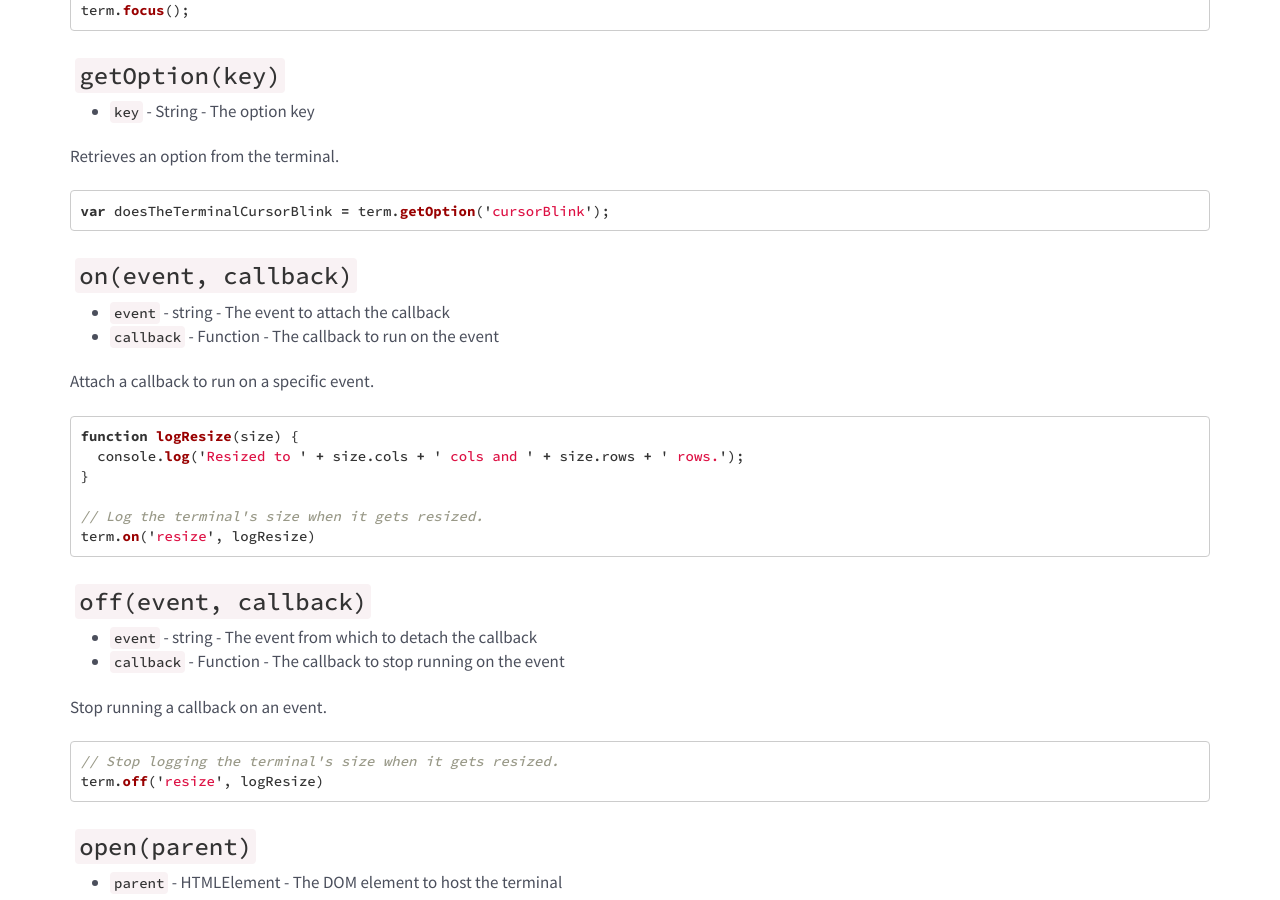
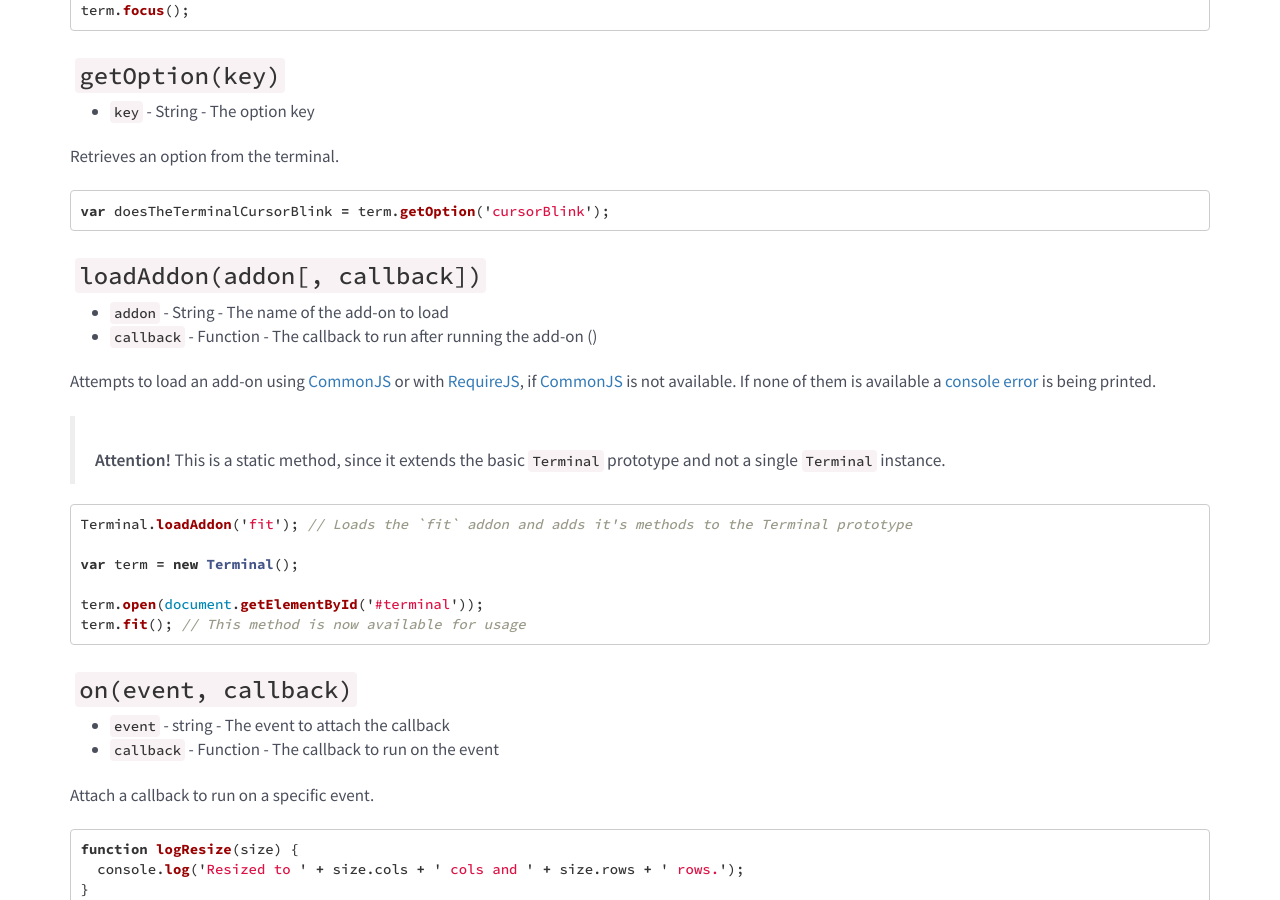
Before and after one commit to xtermjs/xtermjs.org, a Jekyll site: the page built from _docs/api/Terminal.md, in a window 1280 px wide and 900 px high, scrolled down 2607 px. Built offline with Jekyll 4.4.1, drawn with Linux system fonts in a browser that asks for light colours; nearby versions of some CDN libraries.

Commit message:
Document `loadAddon` and add guide for using addons

````diff
--- a/_docs/api/Terminal.md
+++ b/_docs/api/Terminal.md
@@ -133,6 +133,25 @@ Retrieves an option from the terminal.
 ```javascript
 var doesTheTerminalCursorBlink = term.getOption('cursorBlink');
 ```
+
+### `loadAddon(addon[, callback])`
+
+- `addon` - String - The name of the add-on to load
+- `callback` - Function - The callback to run after running the add-on ()
+
+Attempts to load an add-on using [CommonJS](https://nodejs.org/docs/latest/api/modules.html) or with [RequireJS](http://requirejs.org/), if [CommonJS](https://nodejs.org/docs/latest/api/modules.html) is not available. If none of them is available a [console error](https://developer.mozilla.org/es/docs/Web/API/Console/error) is being printed.
+
+> **Attention!** This is a static method, since it extends the basic `Terminal` prototype and not a single `Terminal` instance.
+
+```javascript
+Terminal.loadAddon('fit'); // Loads the `fit` addon and adds it's methods to the Terminal prototype
+
+var term = new Terminal();
+
+term.open(document.getElementById('#terminal'));
+term.fit(); // This method is now available for usage
+```
+
 
 ### `on(event, callback)`
 
--- a/_pages/docs.html
+++ b/_pages/docs.html
@@ -21,3 +21,6 @@ no_header: true
 <h2>API Reference</h2>
 
 {% include docs-categoty-article-list.html category="API" %}
+
+<h3>Addons</h3>
+{% include docs-categoty-article-list.html category="addon" %}
````
Also changed, not shown: _docs/guides/using-addons.md (added, +63 -0 lines).
